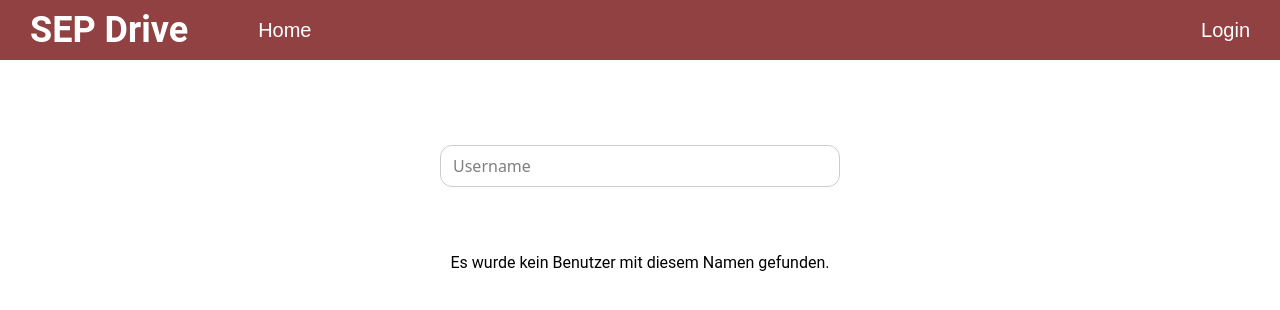
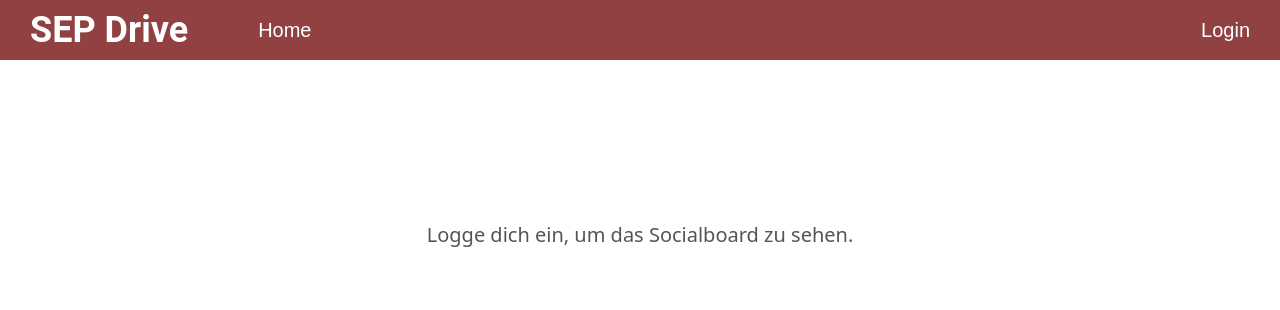
Before and after one commit to nils3005/SEP-Drive, an Angular app in the folder sep-drive-frontend/: page /social in a window 1280 px wide. Shown: the top 310 px of the page. Built offline with nearby package versions, Linux system fonts and the light colour scheme; no server answers.

Commit message:
socialboard only visible if logged in.

```diff
--- a/sep-drive-frontend/src/app/components/social/social.component.html
+++ b/sep-drive-frontend/src/app/components/social/social.component.html
@@ -1,3 +1,4 @@
+@if (isLoggedIn$ | async) {
     <div class="search-container">
         <input
                 type="text"
@@ -7,16 +8,21 @@
                 class="search-input"
         />
     </div>
+}
 
 @if (filteredUsers().length === 0) {
+    @if (isLoggedIn$ | async) {
         <div class="no-result">
             Es wurde kein Benutzer mit diesem Namen gefunden.
         </div>
         }
+    }
 
+@if (isLoggedIn$ | async) {
     <div class="user-list">
         @for(user of filteredUsers(); track user.id) {
             <div class="user-card">
+                <a [routerLink]="['/social/user', user.id]">
                     <div class="user-card-avatar">
                         @if (user.profilePicture) {
                             <img
@@ -28,8 +34,11 @@
                             <i class="fa fa-user"></i>
                         }
                     </div>
-            <div>
+                </a>
+                    <div class="user-card-name-container">
+                        <a [routerLink]="['/social/user', user.id]">
                         <span class="user-card-name">{{ user.username }}</span>
+                        </a>
                     </div>
                 <div class="user-card-action">
                     <a [routerLink]="['/social/user', user.id]">
@@ -39,3 +48,8 @@
             </div>
         }
     </div>
+} @else {
+    <div class="not-logged-in">
+        Logge dich ein, um das Socialboard zu sehen.
+    </div>
+}
--- a/sep-drive-frontend/src/app/components/social/social.component.scss
+++ b/sep-drive-frontend/src/app/components/social/social.component.scss
@@ -14,7 +14,7 @@
   background-color: #f0f0f0;
   padding: 0.75rem 1rem;
   border-radius: 0.5rem;
-  gap: 1rem;
+  gap: 1.25rem;
   max-width: 500px;
   min-width: 500px;
 }
@@ -42,6 +42,16 @@
   font-family: Roboto, 'sans-serif';
   font-size: 1rem;
   color: #222;
+}
+
+.user-card-name-container {
+  display: inline-flex;
+  align-items: center;
+}
+
+.name-link {
+  text-decoration: none;
+  color: inherit;
 }
 
 .user-card-action a {
@@ -82,3 +92,13 @@
   font-family: Roboto, 'sans-serif';
   text-align: center;
 }
+
+.not-logged-in {
+  display: flex;
+  justify-content: center;
+  align-items: center;
+  text-align: center;
+  margin-top: 200px;
+  font-size: 1.25rem;
+  color: #555;
+}
--- a/sep-drive-frontend/src/app/components/social/social.component.ts
+++ b/sep-drive-frontend/src/app/components/social/social.component.ts
@@ -3,18 +3,23 @@ import {UserService} from "../../services/user/user.service";
 import {FormsModule} from "@angular/forms";
 import {RouterLink} from "@angular/router";
 import {User} from "../../types";
+import {AuthService} from "../../services/auth/auth-service.service";
+import {AsyncPipe} from "@angular/common";
 
 @Component({
   selector: 'app-social',
   imports: [
     FormsModule,
-    RouterLink
+    RouterLink,
+    AsyncPipe
   ],
   templateUrl: './social.component.html',
   styleUrl: './social.component.scss'
 })
 export class SocialComponent implements OnInit {
   private userService = inject(UserService);
+  private auth: AuthService = inject(AuthService);
+  isLoggedIn$ = this.auth.isLoggedIn$;
   users = signal<User[]>([]);
   searchTerm = signal<string>('');
 
@@ -31,7 +36,7 @@ export class SocialComponent implements OnInit {
   private loadUsers() {
     this.userService.getUsers().subscribe({
       next: list => this.users.set(list),
-      error: err => console.error('Fehler beim Laden der User:', err)
+      //error: err => console.error('Fehler beim Laden der User:', err)
     });
   }
 }
```
Lines whose indentation alone changed are shown as unchanged.
